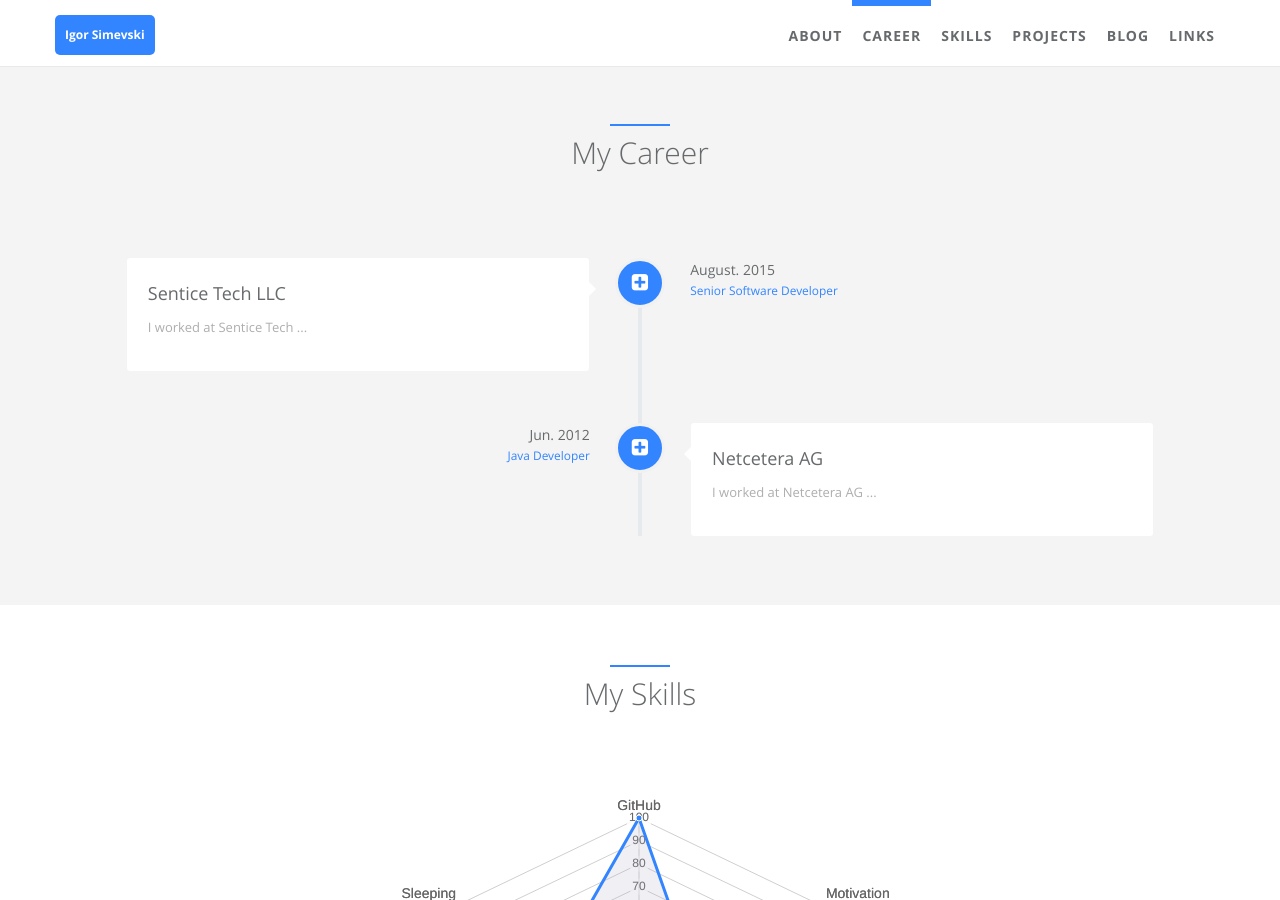
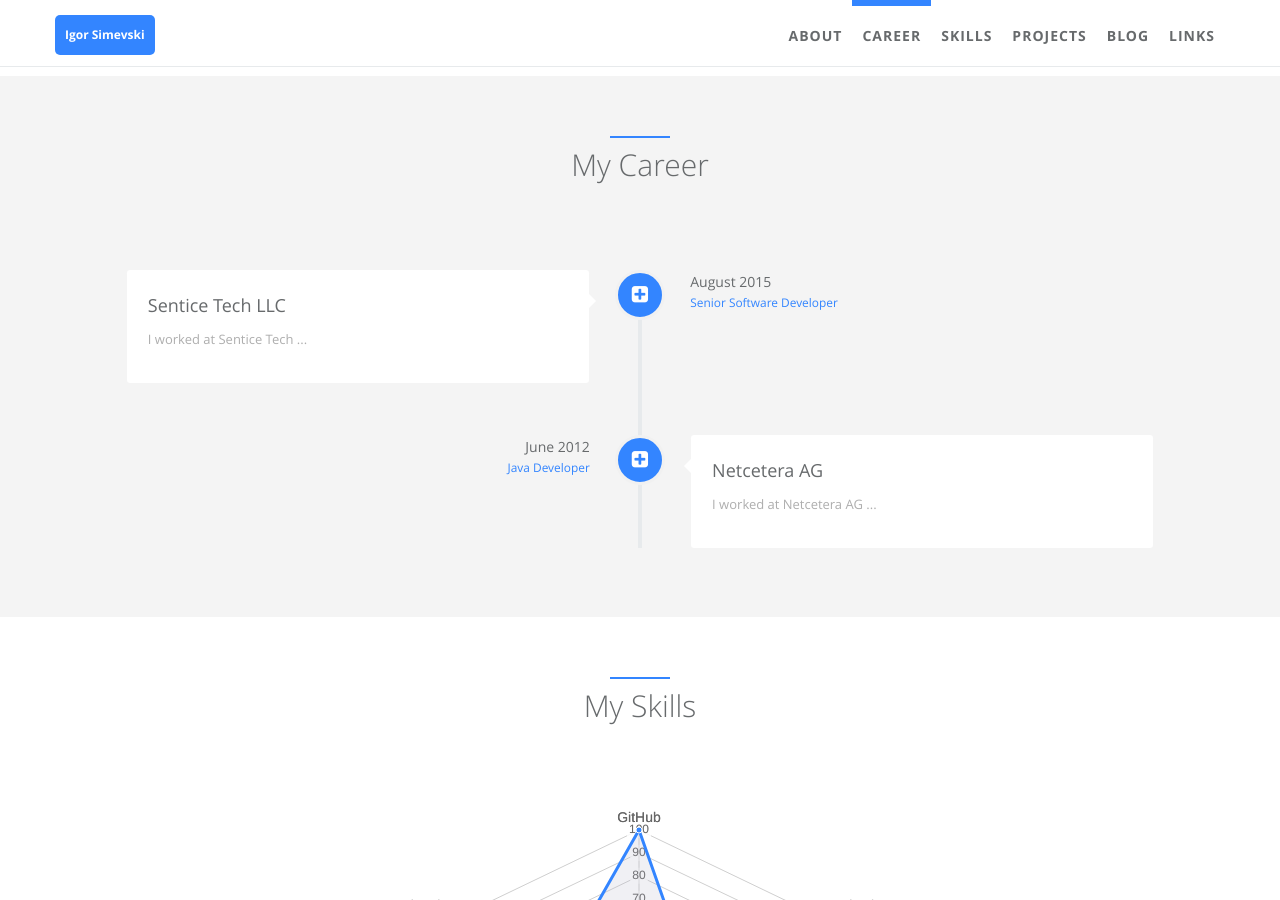
Before and after one commit to igorsimevski/igorsimevski.github.io, a Jekyll site: the page built from index.html, in a window 1280 px wide and 900 px high, scrolled down 818 px. Built offline with Jekyll 4.4.1, drawn with Linux system fonts in a browser that asks for light colours.

Commit message:
added img

```diff
--- a/_config.yml
+++ b/_config.yml
@@ -14,7 +14,7 @@
   name: Igor Simevski  # Be used at blog posts' author.
   first_name: Igor  # Be used at index page about me section.
   last_name: Simevski  # Be used at index page about me section.
-  avatar: /static/assets/img/landing/avatar.jpg  # upload your avatar at directory and edit it.
+  avatar: /static/assets/img/landing/igor.gif  # upload your avatar at directory and edit it.
   github_username: igorsimevski  # Leave blank if you don't have now
   linkedin_id: # Leave blank if you don't have now
   facebook_username: # Leave blank if you don't have now
--- a/_data/index/careers.yml
+++ b/_data/index/careers.yml
@@ -7,7 +7,7 @@
     detail: I worked at Sentice Tech ...
     i18n: company_a_desc
   date:
-    detail: August. 2015
+    detail: August 2015
     i18n: company_a_date
   job:
     detail: Senior Software Developer
@@ -21,7 +21,7 @@
     detail: I worked at Netcetera AG ...
     i18n: company_b_desc
   date:
-    detail: Jun. 2012
+    detail: June 2012
     i18n: company_b_date
   job:
     detail: Java Developer
```
Also changed, not shown: static/assets/img/landing/igor.gif (added).
